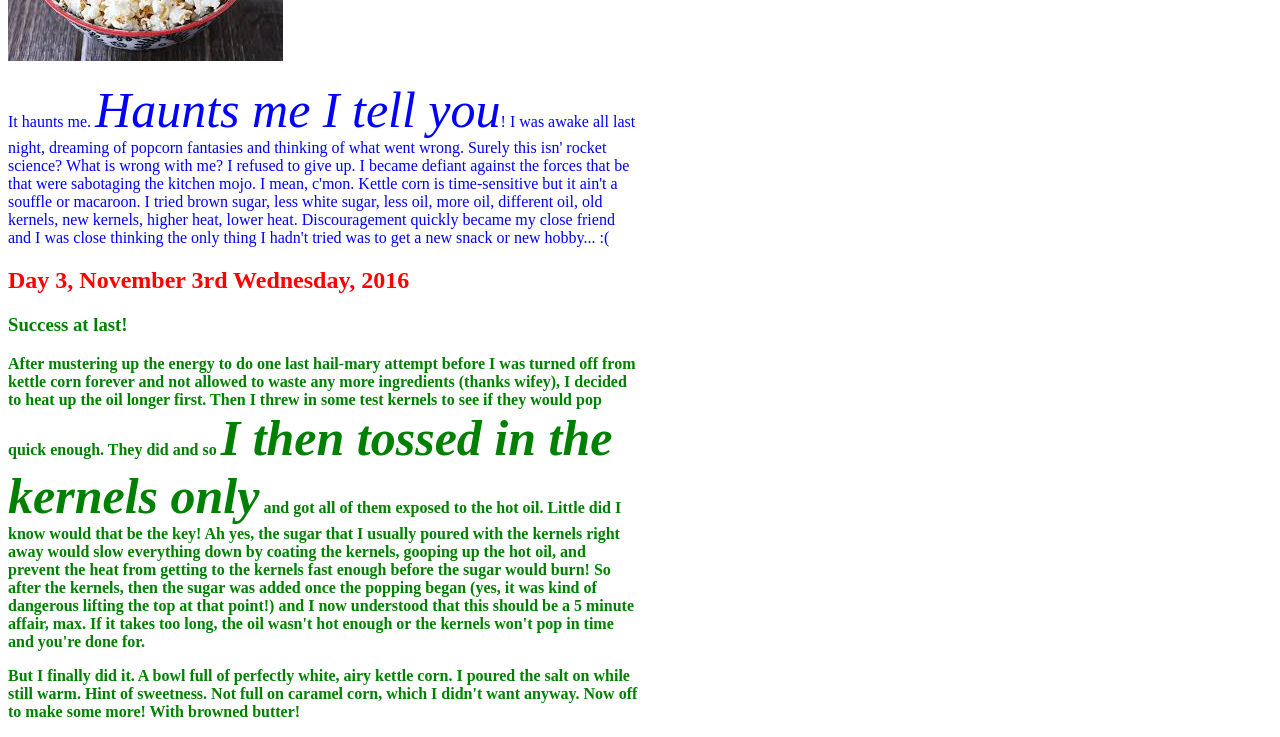
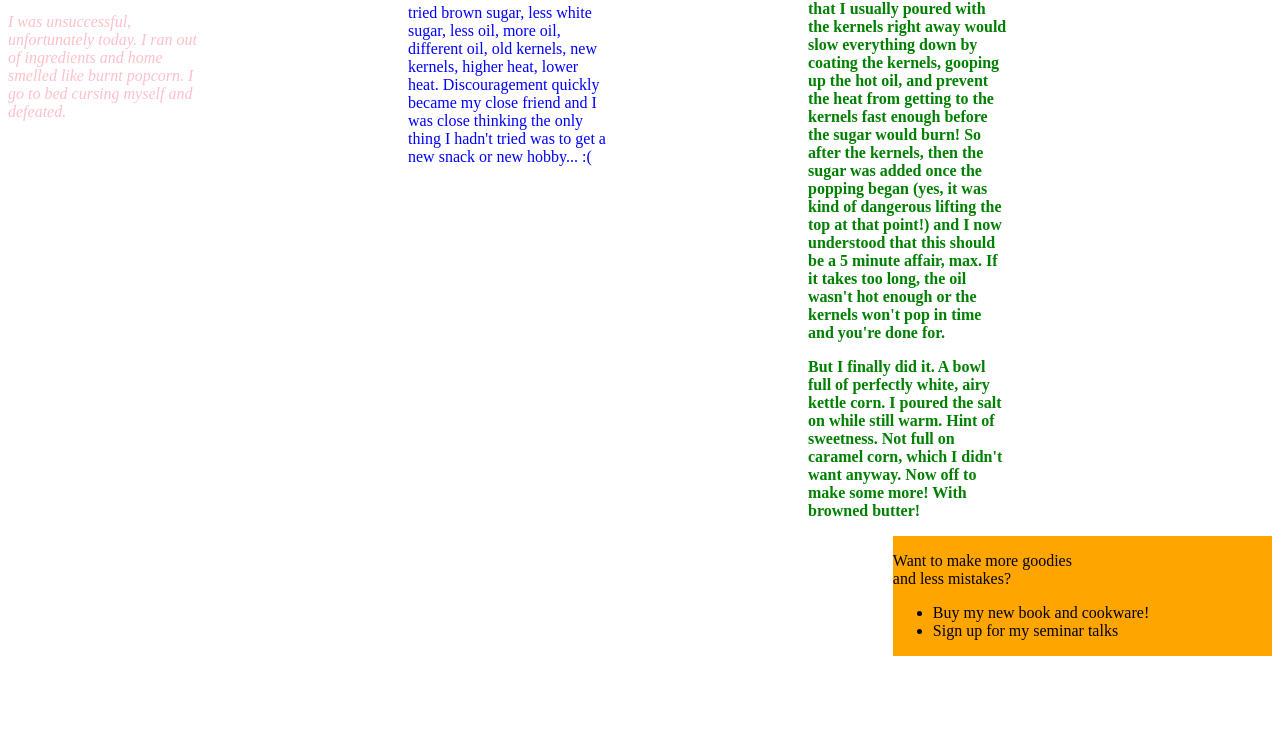
Before and after one commit to psivilay/blogging-website, a plain HTML site: page index.html in a window 1280 px wide. Shown: the part 685-1422 px from the top of the page. After the commit the page ends 1341 px from the top, so only its background shows below. Drawn offline with Linux system fonts and the light colour scheme.

Commit message:
Add columns and sidebar floats to page

```diff
--- a/css/styles.css
+++ b/css/styles.css
@@ -1,3 +1,8 @@
+.columns {
+  float: left;
+  width: 400px;
+}
+
 .post1 {
   font-style: oblique;
   color: pink;
@@ -30,3 +35,13 @@ h2 {
 p {
   width: 50%;
 }
+
+img {
+  float: left;
+}
+
+.sidebar {
+  width: 30%;
+  float: right;
+  background-color: orange;
+}
--- a/index.html
+++ b/index.html
@@ -5,6 +5,7 @@
   </head>
 
   <body>
+    <div class="columns">
       <h1>My Cooking (Mis)Adventures</h1>
       <h2>Day 1, November 1st Monday, 2016</h2>
       <div class="post1">
@@ -26,7 +27,9 @@
           I go to bed cursing myself and defeated.
         </p>
       </div>
+    </div>
 
+    <div class="columns">
       <h2>Day 2, November 2nd Tuesday, 2016</h2>
       <div class="post2">
         <h3>The Pride of a Hack Chef</h3>
@@ -42,7 +45,9 @@
           my close friend and I was close thinking the only thing I hadn't tried was
           to get a new snack or new hobby... :( </p>
       </div>
+    </div>
 
+    <div class="columns">
       <h2>Day 3, November 3rd Wednesday, 2016</h2>
       <div class="post3">
         <h3>Success at last!</h3>
@@ -65,7 +70,16 @@
           anyway. Now off to make some more! With browned butter!</p>
 
       </div>
-
+    </div>
+    <div class="sidebar">
+      <p>Want to make more goodies and less mistakes?
+        <ul>
+          <li>Buy my new book and cookware!</li>
+          <li>Sign up for my seminar talks</li>
+        </ul>
+      </p>
+    </div>
+  </div>
   </body>
 
 </html>
```
Lines whose indentation alone changed are shown as unchanged.
